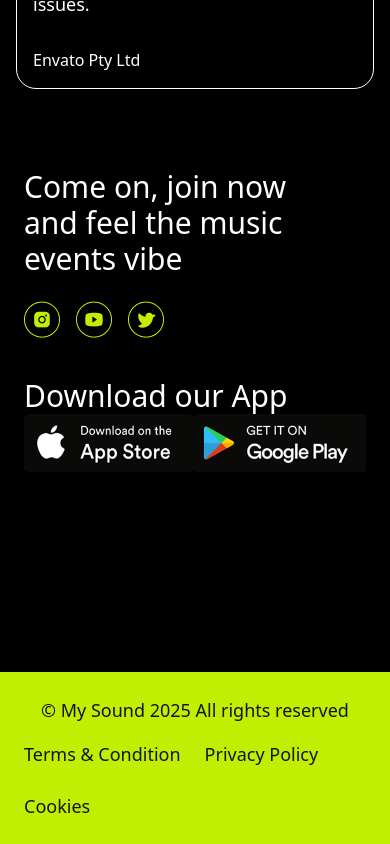
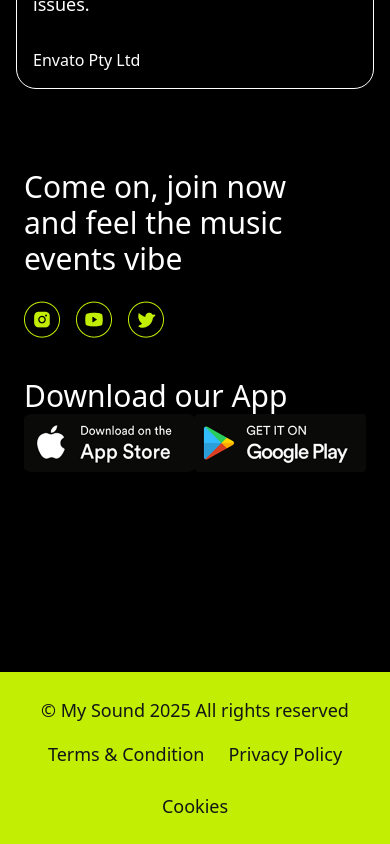
Before and after one commit to Joshua-Ogbonna/new-landing, a Next.js app: page / in a window 390 px wide. Shown: the part 5410-6254 px from the top of the page. Built offline with nearby package versions, Linux system fonts and the light colour scheme.

Commit message:
git commit -m "IS-419 added changes to the footer"

```diff
--- a/app/components/Footer.tsx
+++ b/app/components/Footer.tsx
@@ -7,7 +7,7 @@
       <div className="flex flex-col md:flex-row items-center justify-between max-w-[1440px] mx-auto py-6 text-lg  md:text-left">
         <div>© My Sound {new Date().getFullYear()} All rights reserved</div>
 
-        <div className="flex flex-wrap justify-start md:justify-end items-center gap-6 mt-4 md:mt-0">
+        <div className="flex flex-wrap justify-center  md:justify-end items-center gap-6 mt-4 md:mt-0">
           <Link href="/" className="hover:underline">Terms & Condition</Link>
           <Link href="/" className="hover:underline">Privacy Policy</Link>
           <Link href="/" className="hover:underline">Cookies</Link>
```
